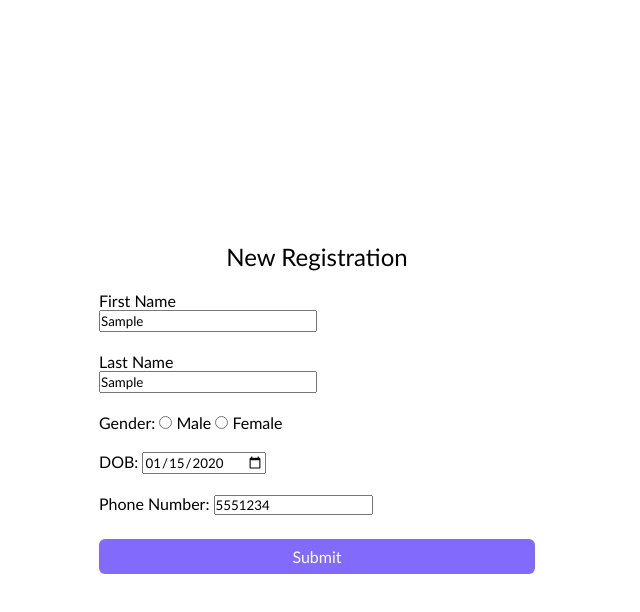
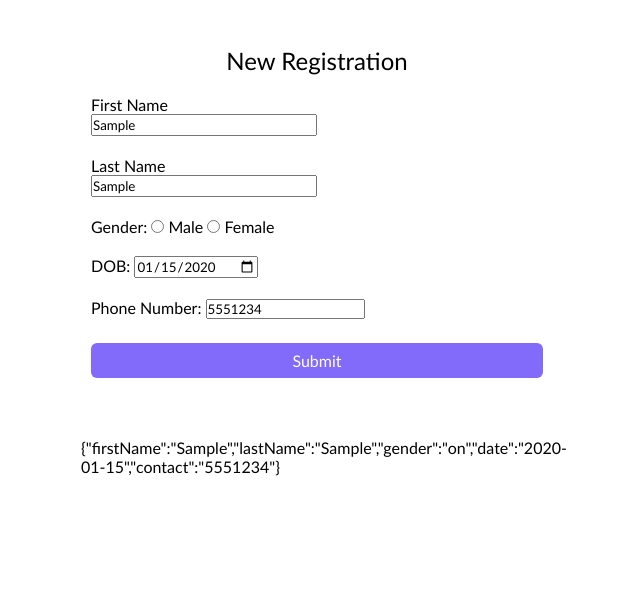
Before and after one commit to Anikeet-dev/Booking-Appointment-App, a plain HTML site: page index.html in a window 1280 px wide. Both pictures are taken after typing "Sample", "Sample", "2020-01-15", "5551234" into the empty fields and a click on the button "Submit". Shown: the whole page, without its empty margins (323-963 px from the left). Drawn offline with Linux system fonts and the light colour scheme.

Commit message:
User Display

```diff
--- a/app.js
+++ b/app.js
@@ -4,6 +4,8 @@ const lastName = document.querySelector('#lname');
 const genderInput = document.querySelector('#gender');
 const dateInput = document.querySelector('#date');
 const contactInput = document.querySelector('#phNumber');
+const userBox = document.getElementById('user-box');
+
 
 
 myForm.addEventListener('submit', onSubmit);
@@ -32,9 +34,13 @@ function onSubmit(e){
 
         localStorage.setItem('userDetails', userDetails_serialized);
 
-        let userDetails_deserialized = JSON.parse(localStorage.getItem('userDetails'));
+        // let userDetails_deserialized = JSON.parse(localStorage.getItem('userDetails'));
 
-        console.log(userDetails_deserialized);
+
+        const user = document.createElement('p');
+
+        user.textContent = userDetails_serialized;
+        userBox.appendChild(user);
 
 
 
--- a/index.html
+++ b/index.html
@@ -21,17 +21,19 @@
         body {
             background-image: url('Nexus+Gray.png');
             background-size: cover;
-            min-height: 100vh;
-            display: flex;
+            /* min-height: 100vh; */
+            /* display: flex;
             align-items: center;
-            justify-content: center;
-            padding: 20px;
+            justify-content: center; */
+            /* padding: 10px; */
             /* background-color: rgb(130, 106, 251); */
         }
 
         .container {
-            position: relative;
+            /* position: relative;
+            width: 40%; */
             width: 40%;
+            margin: 0 auto;
             background-color: rgba(256, 256, 256, 90%);
             padding: 30px;
             border-radius: 8px;
@@ -42,6 +44,14 @@
             text-align: center;
             font-weight: 500;
             margin: 1rem;
+        }
+        .new-container{
+            width: 40%;
+            margin: 10px auto;
+            padding: 20px;
+            margin-bottom: 20px;
+            background-color: rgba(256, 256, 256, 90%);
+            border-radius: 8px;
         }
         .input-box{
             width: 100%;
@@ -114,6 +124,10 @@
 
         </form>
     </section>
+    <div class="container-sm new-container" id="user-box">
+
+    </div>
+
 
     <script src="app.js"></script>
 </body>
```
